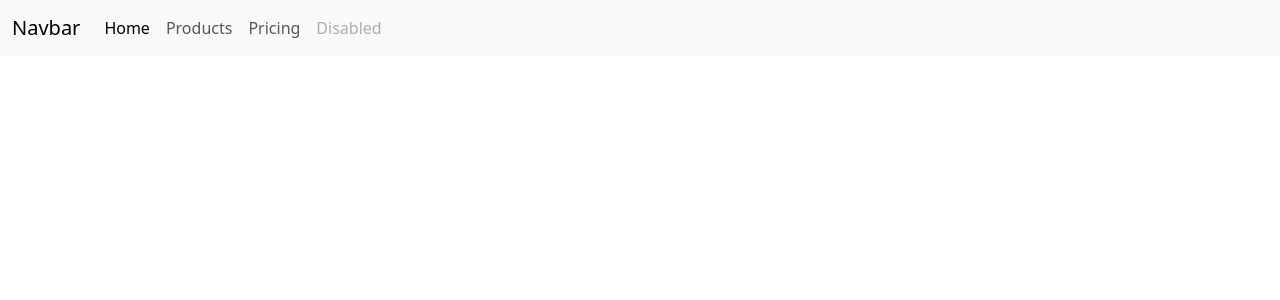
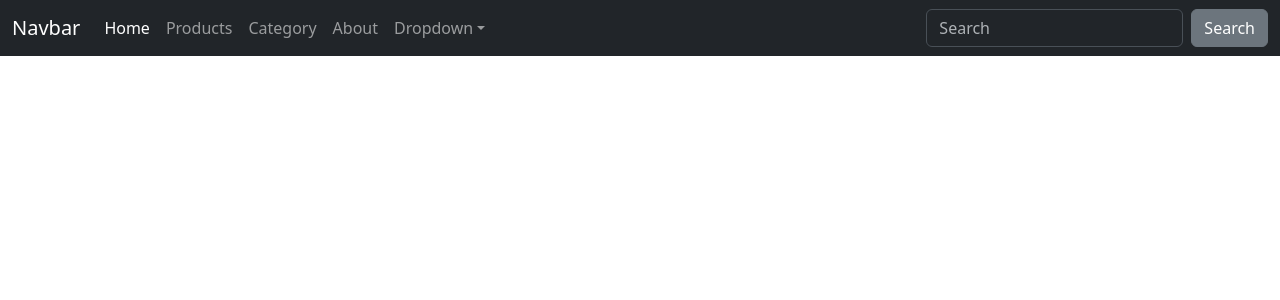
Before and after one commit to kasym0803/month_4_homework, a Django app: page / in a window 1280 px wide. Shown: the top 300 px of the page. Run offline with Django 4.2, Linux system fonts and the light colour scheme.

Commit message:
'poiuytfcvbnk'

```diff
--- a/blog/urls.py
+++ b/blog/urls.py
@@ -7,7 +7,8 @@ from post import views
 urlpatterns = [
     path('admin/', admin.site.urls),
     path('', views.main_view),
-    path('products/', views.products_view)
+    path('products/', views.products_view),
+    path('categories/', views.category_view)
     # path('hello/', views.Hello_view),
     # path('current_date/',views.Date_view),
     # path('goodby/',views.Goodby_view),
--- a/post/admin.py
+++ b/post/admin.py
@@ -1,5 +1,6 @@
 from django.contrib import admin
-from post.models import Product
+from post.models import Product, Category
 
 
 admin.site.register(Product)
+admin.site.register(Category)
--- a/post/models.py
+++ b/post/models.py
@@ -7,3 +7,9 @@ class Product(models.Model):
     description = models.TextField()
     category = models.CharField(max_length=50)
     release_data = models.DateField(auto_now_add=True)
+
+
+class Category(models.Model):
+    post = models.ForeignKey('post.Product', on_delete=models.CASCADE, related_name='category_related')
+    text = models.TextField()
+    release = models.DateField(auto_now_add=True)
--- a/post/views.py
+++ b/post/views.py
@@ -1,18 +1,28 @@
 from django.shortcuts import (HttpResponse, render)
-from post.models import Product
+from post.models import Product, Category
 # from datetime import datetime
 
 
 def main_view(request):
     if request.method == 'GET':
-        # posts = Product.objects.all()
-        # print(posts)
+        # posts = Product.objects.get(id=1)
+        # categorys = posts.category_related.all()
+        # for i in categorys:
+        #     print(i.text)
+        # print(posts.category_related.all())
         return render(request, 'layouts/index.html')
 
 def products_view(request):
     if request.method == 'GET':
         post = Product.objects.all()
         return render(request, 'products/products.html', context={'posts': post})
+
+
+
+def category_view(request):
+    if request.method == 'GET':
+        categories = Category.objects.all()
+        return render(request, 'products/categories.html', context={'categories': categories})
 
         # return HttpResponse('Hello')
 #
--- a/templates/layouts/index.html
+++ b/templates/layouts/index.html
@@ -9,32 +9,74 @@
     <link rel="stylesheet" href="https://cdn.jsdelivr.net/npm/bootstrap@5.3.2/dist/css/bootstrap.min.css" integrity="sha384-T3c6CoIi6uLrA9TneNEoa7RxnatzjcDSCmG1MXxSR1GAsXEV/Dwwykc2MPK8M2HN" crossorigin="anonymous">
     <script src="https://cdn.jsdelivr.net/npm/bootstrap@5.3.2/dist/js/bootstrap.min.js" integrity="sha384-BBtl+eGJRgqQAUMxJ7pMwbEyER4l1g+O15P+16Ep7Q9Q+zqX6gSbd85u4mG4QzX+" crossorigin="anonymous"></script>
     <script src="https://cdn.jsdelivr.net/npm/bootstrap@5.3.2/dist/js/bootstrap.bundle.min.js" integrity="sha384-C6RzsynM9kWDrMNeT87bh95OGNyZPhcTNXj1NW7RuBCsyN/o0jlpcV8Qyq46cDfL" crossorigin="anonymous"></script>
+    <style>
+        /* Добавленные стили для изменения цвета текста при наведении */
+        .navbar-nav .nav-link:hover {
+            color: #FF8C00;
+        }
+
+                /* Добавленные стили для плавного появления элементов Dropdown */
+        .navbar-nav .dropdown:hover .dropdown-menu {
+            display: block;
+            animation: slideIn 0.5s ease-in-out;
+        }
+
+        @keyframes slideIn {
+            from {
+                opacity: 0;
+                transform: translateY(-10px);
+            }
+            to {
+                opacity: 1;
+                transform: translateY(0);
+            }
+        }
+
+    </style>
 </head>
 <body>
-<nav class="navbar navbar-expand-lg navbar-light bg-light">
+<!--////////////////////////////Новый navbar///////////////////////-->
+    <nav class="navbar navbar-expand-lg bg-dark" data-bs-theme="dark">
   <div class="container-fluid">
-    <a class="navbar-brand" href="/">Navbar</a>
-    <button class="navbar-toggler" type="button" data-bs-toggle="collapse" data-bs-target="#navbarNav" aria-controls="navbarNav" aria-expanded="false" aria-label="Toggle navigation">
+    <a class="navbar-brand" href="#">Navbar</a>
+    <button class="navbar-toggler" type="button" data-bs-toggle="collapse" data-bs-target="#navbarColor02" aria-controls="navbarColor02" aria-expanded="false" aria-label="Toggle navigation">
       <span class="navbar-toggler-icon"></span>
     </button>
-    <div class="collapse navbar-collapse" id="navbarNav">
-      <ul class="navbar-nav">
+    <div class="collapse navbar-collapse" id="navbarColor02">
+      <ul class="navbar-nav me-auto">
         <li class="nav-item">
-          <a class="nav-link active" aria-current="page" href="#">Home</a>
+          <a class="nav-link active" href="/">Home
+            <span class="visually-hidden">(current)</span>
+          </a>
         </li>
         <li class="nav-item">
           <a class="nav-link" href="/products/">Products</a>
         </li>
         <li class="nav-item">
-          <a class="nav-link" href="#">Pricing</a>
+          <a class="nav-link" href="/categories/">Category</a>
         </li>
         <li class="nav-item">
-          <a class="nav-link disabled" href="#" tabindex="-1" aria-disabled="true">Disabled</a>
+          <a class="nav-link" href="#">About</a>
+        </li>
+        <li class="nav-item dropdown">
+          <a class="nav-link dropdown-toggle" data-bs-toggle="dropdown" href="#" role="button" aria-haspopup="true" aria-expanded="false">Dropdown</a>
+          <div class="dropdown-menu">
+            <a class="dropdown-item" href="#">Action</a>
+            <a class="dropdown-item" href="#">Another action</a>
+            <a class="dropdown-item" href="#">Something else here</a>
+            <div class="dropdown-divider"></div>
+            <a class="dropdown-item" href="#">Separated link</a>
+          </div>
         </li>
       </ul>
+      <form class="d-flex">
+        <input class="form-control me-sm-2" type="search" placeholder="Search">
+        <button class="btn btn-secondary my-2 my-sm-0" type="submit">Search</button>
+      </form>
     </div>
   </div>
 </nav>
+
 
 {% block content %}
     {% endblock %}
--- a/templates/products/products.html
+++ b/templates/products/products.html
@@ -9,6 +9,6 @@
             <p class="card-text">{{post.description}}</p>
           </div>
         </div>
-    {% endfor  %}
+    {% endfor %}
 </h1>
 {% endblock %}
```
Also changed, not shown: templates/products/categories.html (added, +9 -0 lines), post/migrations/0003_category.py (added).
